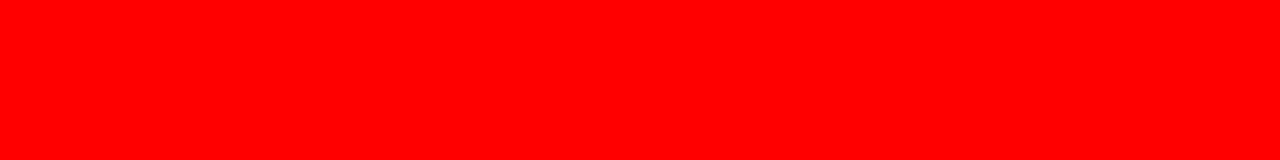
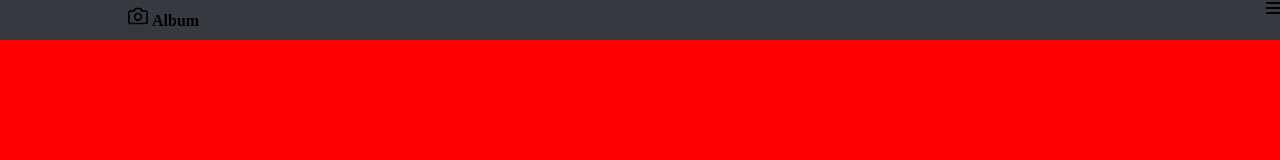
Before and after one commit to mohamednaser/custom-css-framework, a website: page index.html in a window 1280 px wide. Drawn offline with Linux system fonts and the light colour scheme.

Commit message:
add basic classes

```diff
--- a/index.html
+++ b/index.html
@@ -2,16 +2,45 @@
 
 <html class="no-js" lang="en">
   <head>
-    <title>Newsweek</title>
+    <title>Custom CSS FrameWork</title>
     <meta http-equiv="x-ua-compatible" content="ie=edge" />
+    <script
+      src="https://kit.fontawesome.com/4ea4aea9be.js"
+      crossorigin="anonymous"
+    ></script>
+
     <meta name="viewport" content="width=device-width, initial-scale=1.0" />
     <meta charset="UTF-8" />
 
+    <link rel="stylesheet" href="src/css/reset.css" />
     <link rel="stylesheet" href="src/css/styles.css" />
   </head>
 
-
   <body>
-
+    <nav class="nav navbar bg-dark">
+      <div class="right-div float-right">
+        <i class="fa fa-bars" aria-hidden="true"></i>
+      </div>
+      <div class="left-div float-left">
+        <svg
+          xmlns="http://www.w3.org/2000/svg"
+          width="20"
+          height="20"
+          viewBox="0 0 24 24"
+          fill="none"
+          stroke="currentColor"
+          stroke-width="2"
+          stroke-linecap="round"
+          stroke-linejoin="round"
+          class="mr-2"
+        >
+          <path
+            d="M23 19a2 2 0 0 1-2 2H3a2 2 0 0 1-2-2V8a2 2 0 0 1 2-2h4l2-3h6l2 3h4a2 2 0 0 1 2 2z"
+          ></path>
+          <circle cx="12" cy="13" r="4"></circle>
+        </svg>
+        <h2 class="siteName">Album</h2>
+      </div>
+    </nav>
   </body>
 </html>
--- a/src/scss/_medium_screen.scss
+++ b/src/scss/_medium_screen.scss
@@ -1,3 +1,3 @@
-h2 {
-  background-color: yellow;
+@media (min-width: 720px) and (max-width: 1024px) {
+
 }
--- /dev/null
+++ b/src/scss/_small_screen.scss
@@ -0,0 +1,3 @@
+@media (max-width: 720px) {
+
+}
--- /dev/null
+++ b/src/scss/reset.scss
@@ -0,0 +1,135 @@
+/* http://meyerweb.com/eric/tools/css/reset/
+   v2.0 | 20110126
+   License: none (public domain)
+*/
+
+html,
+body,
+div,
+span,
+applet,
+object,
+iframe,
+h1,
+h2,
+h3,
+h4,
+h5,
+h6,
+p,
+blockquote,
+pre,
+a,
+abbr,
+acronym,
+address,
+big,
+cite,
+code,
+del,
+dfn,
+em,
+img,
+ins,
+kbd,
+q,
+s,
+samp,
+small,
+strike,
+strong,
+sub,
+sup,
+tt,
+var,
+b,
+u,
+i,
+center,
+dl,
+dt,
+dd,
+ol,
+ul,
+li,
+fieldset,
+form,
+label,
+legend,
+table,
+caption,
+tbody,
+tfoot,
+thead,
+tr,
+th,
+td,
+article,
+aside,
+canvas,
+details,
+embed,
+figure,
+figcaption,
+footer,
+header,
+hgroup,
+menu,
+nav,
+output,
+ruby,
+section,
+summary,
+time,
+mark,
+audio,
+video {
+  margin: 0;
+  padding: 0;
+  border: 0;
+  font-size: 100%;
+  vertical-align: baseline;
+}
+
+/* HTML5 display-role reset for older browsers */
+
+article,
+aside,
+details,
+figcaption,
+figure,
+footer,
+header,
+hgroup,
+menu,
+nav,
+section {
+  display: block;
+}
+
+body {
+  line-height: 1;
+}
+
+ol,
+ul {
+  list-style: none;
+}
+
+blockquote,
+q {
+  quotes: none;
+}
+
+blockquote::before,
+blockquote::after,
+q::before,
+q::after {
+  content: "";
+  content: none;
+}
+
+table {
+  border-collapse: collapse;
+  border-spacing: 0;
+}
--- a/src/scss/styles.scss
+++ b/src/scss/styles.scss
@@ -1,5 +1,50 @@
 @import "_medium_screen.scss";
+@import "_small_screen.scss";
 
-body{
+// General Classes
+
+body {
   background-color: red;
 }
+
+.bg-dark {
+  background-color: #343a40;
+}
+
+.container {
+  width: 90%;
+  margin: auto;
+}
+
+.nav {
+  padding: 0;
+  margin: 0;
+  width: 100%;
+}
+
+.float-right {
+  float: right;
+}
+
+.float-left {
+  float: left;
+}
+
+.no-border {
+  border: none;
+}
+
+// Custom Classes
+.siteName {
+  display: inline;
+  font-weight: bold;
+}
+
+.navbar {
+  height: 40px;
+}
+
+.left-div {
+  margin-left: 10%;
+  padding-top: 0.5%;
+}
```
Also changed, not shown: src/css/reset.css (added), src/css/styles.css.
